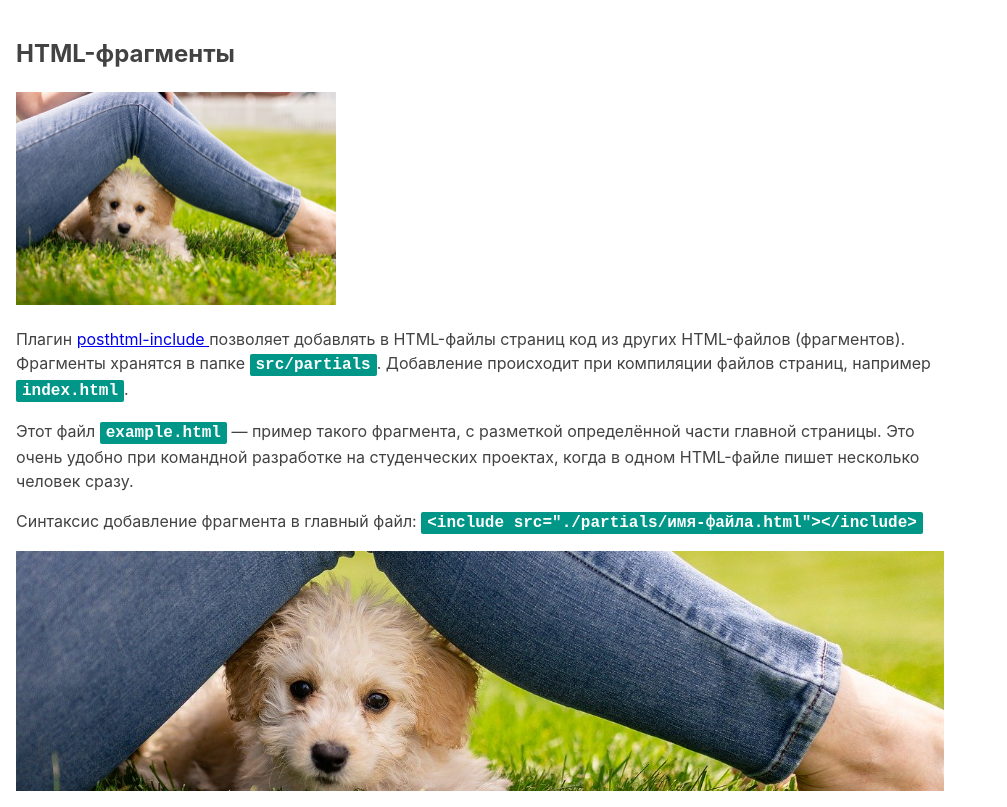
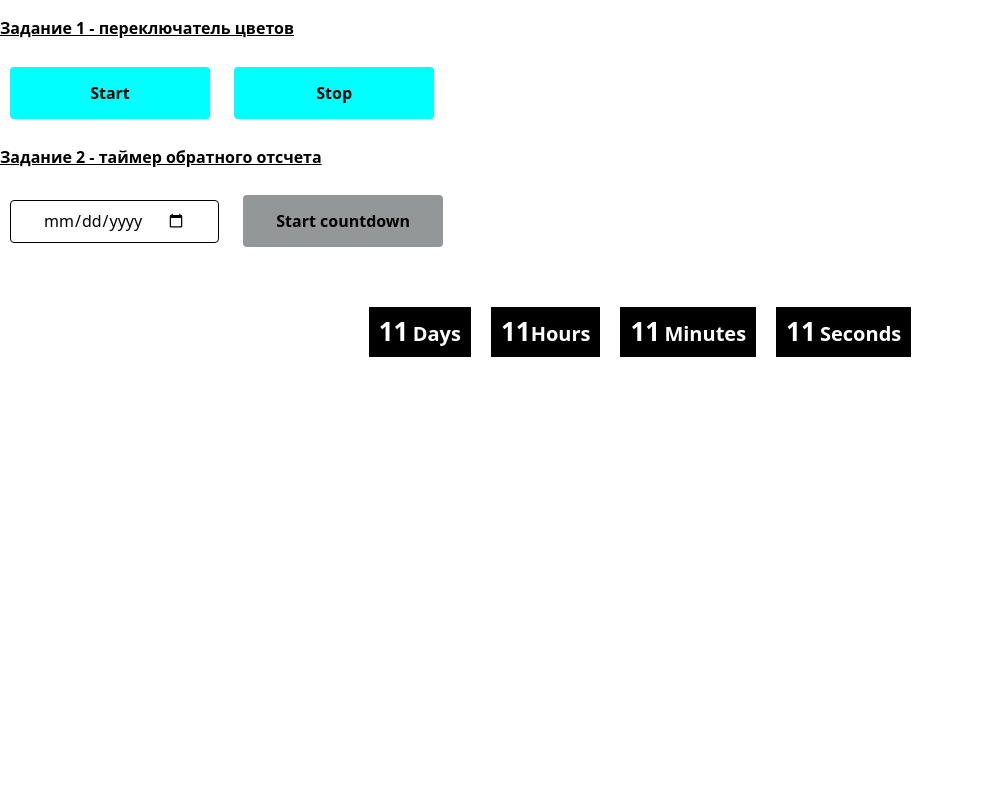
Before and after one commit to Vasiliska-A/goit-js-hw-11, a website built with Parcel: page src/index.html in a window 1280 px wide. Shown: the whole page, without its empty margins (0-1007 px from the left). Built offline with nearby package versions, Linux system fonts and the light colour scheme.

Commit message:
color-switcher done

```diff
--- a/src/index.html
+++ b/src/index.html
@@ -13,9 +13,9 @@
   </head>
   <body>
     <!-- Так добавляются фрагменты в главные HTML-файлы страниц. -->
-    <include src="./partials/example.html"></include>
-
+    <include src="./partials/buttons.html"></include>
+    <include src="./partials/timer.html"></include>
     <!-- Скрипт идёт последним в разметке. В нём уже подключен главный SASS-файл. -->
-    <script src="./index.js"></script>
+    <script src="index.js"></script>
   </body>
 </html>
--- a/src/index.js
+++ b/src/index.js
@@ -1 +1,35 @@
 import './sass/main.scss';
+
+
+    const pageBackground= document.querySelector('body')
+    const startButton = document.querySelector('[data-start]')
+    const stopButton = document.querySelector('[data-stop]')
+
+startButton.addEventListener('click', getStartButtonnWork);
+stopButton.addEventListener('click', stopChangeBgColor)
+
+let intervalId = null;
+let startButtonIsActive = false;
+
+function getRandomHexColor() {
+  return `#${Math.floor(Math.random() * 16777215).toString(16)}`;
+}
+
+function getStartButtonnWork() {
+ intervalId = setInterval(changeBgColor, 1000);
+}
+
+
+function changeBgColor() {
+    startButton.setAttribute('disabled', true);
+    let bgColor = getRandomHexColor();
+    pageBackground.style.backgroundColor = bgColor;
+
+
+}
+
+function stopChangeBgColor() {
+    startButton.removeAttribute('disabled');
+    clearInterval(intervalId);
+
+}
--- /dev/null
+++ b/src/partials/buttons.html
@@ -0,0 +1,6 @@
+
+<h2>Задание 1 - переключатель цветов</h2>
+
+<button type="button" data-start>Start</button>
+
+<button type="button" data-stop>Stop</button>
--- a/src/partials/example.html
+++ /dev/null
@@ -1,33 +0,0 @@
-<article class="example">
-  <h1>HTML-фрагменты</h1>
-
-  <!-- Путь к изображениям из HTML-фрагмента такой, как из файла index.html -->
-  <img src="images/demo.jpg" alt="" width="320" />
-  <p>
-    Плагин
-    <a
-      href="https://github.com/posthtml/posthtml-include"
-      target="_blank"
-      rel="noopener noreferrer"
-    >
-      posthtml-include
-    </a>
-    позволяет добавлять в HTML-файлы страниц код из других HTML-файлов (фрагментов). Фрагменты
-    хранятся в папке
-    <code>src/partials</code>. Добавление происходит при компиляции файлов страниц, например
-    <code>index.html</code>.
-  </p>
-
-  <p>
-    Этот файл <code>example.html</code> &mdash; пример такого фрагмента, с разметкой определённой
-    части главной страницы. Это очень удобно при командной разработке на студенческих проектах,
-    когда в одном HTML-файле пишет несколько человек сразу.
-  </p>
-
-  <p>
-    Синтаксис добавление фрагмента в главный файл:
-    <code> &lt;include src="./partials/имя-файла.html"&gt;&lt;/include&gt; </code>
-  </p>
-
-  <div class="background"></div>
-</article>
--- /dev/null
+++ b/src/partials/timer.html
@@ -0,0 +1,22 @@
+
+<h2>Задание 2 - таймер обратного отсчета</h2>
+<input type="date" id="date-selector" />
+<button class ="timer-button" type="button" data-start>Start countdown</button>
+
+<div class="timer">
+  <div class="field">
+    <span class="value" data-days>11</span>
+    <span class="label">Days</span>
+  </div>
+  <div class="field">
+    <span class="value" data-hours>11</span><span class="label">Hours</span>
+  </div>
+  <div class="field">
+    <span class="value" data-minutes>11</span>
+    <span class="label">Minutes</span>
+  </div>
+  <div class="field">
+    <span class="value" data-seconds>11</span>
+    <span class="label">Seconds</span>
+  </div>
+</div>
--- /dev/null
+++ b/src/sass/_button-styles.scss
@@ -0,0 +1,35 @@
+h2 {
+  font-family: inherit;
+  text-decoration: underline;
+  font-weight: 700;
+  font-style: normal;
+  font-size: 16px;
+  line-height: 1.88;
+
+}
+
+
+button {
+
+  padding: 10px 32px;
+  margin: 10px;
+  border-radius: 4px;
+  min-width: 200px;
+
+  border: 1px solid transparent;
+
+  color: black ;
+  background-color: cyan ;
+  font-family: inherit;
+  text-decoration: none;
+  font-weight: 700;
+  font-style: normal;
+  font-size: 16px;
+  line-height: 1.88;
+  text-align: center;
+
+}
+
+.timer-button{
+background-color: rgb(147, 151, 151)
+}
--- a/src/sass/_example.scss
+++ /dev/null
@@ -1,27 +0,0 @@
-.example {
-  font-family: -apple-system, BlinkMacSystemFont, 'Segoe UI', Roboto, Oxygen, Ubuntu, Cantarell,
-    'Open Sans', 'Helvetica Neue', sans-serif;
-  line-height: 1.5;
-  background-color: #fff;
-  color: #424242;
-  max-width: 960px;
-  padding: 16px;
-}
-
-.example code {
-  font-family: monospace;
-  font-size: 16px;
-  font-weight: 700;
-  background-color: #009688;
-  color: #fff;
-  padding: 2px 6px;
-  border-radius: 2px;
-}
-
-.example .background {
-  height: 240px;
-  // Путь к изображениям из SASS-файла всегда такой, как из папки css
-  background-image: url('../images/demo.jpg');
-  background-size: cover;
-  background-position: center;
-}
--- /dev/null
+++ b/src/sass/_timer-styles.scss
@@ -0,0 +1,32 @@
+input{
+    padding: 10px 32px;
+  margin: 10px;
+  border-radius: 4px;
+  min-width: 200px;
+
+  border: 1px solid black;
+}
+
+.timer{
+    margin-top: 40px;
+    display: flex;
+    justify-content: center;
+}
+
+.field{
+    margin: 10px;
+    padding: 10px;
+    background-color:black;
+}
+
+.value{
+    color: white;
+    font-size: 26px;
+    font-weight: bold;
+}
+
+.label{
+    color: white;
+    font-size:20px;
+    font-weight: bold;
+}
--- a/src/sass/main.scss
+++ b/src/sass/main.scss
@@ -4,4 +4,5 @@
  */
 
 // Стили для файла с примером HTML-фрагмента
-@import './example';
+@import './button-styles';
+@import './timer-styles';
```
Also changed, not shown: package.json (+5 -2 lines), 1 other file.
